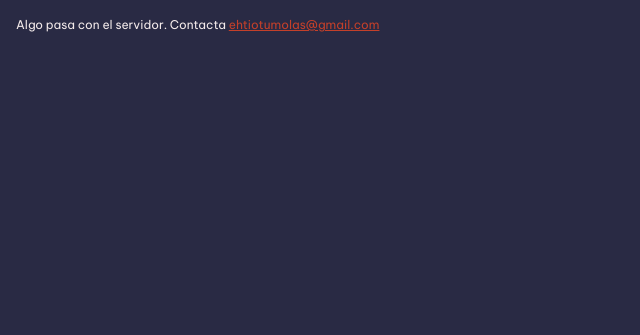
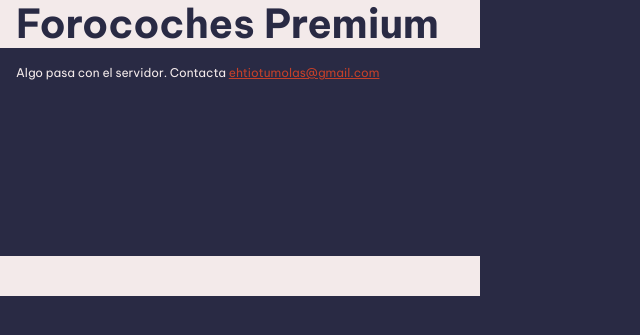
Before and after one commit to ehtiotumolas/forocoches-premium, a Flask app: template templates/popup.html in a window 1280 px wide. Shown: the top 335 px of the page, without its empty margins (0-640 px from the left). Run offline with Flask 3, Linux system fonts and the light colour scheme; the template is opened without the code that fills it, so the values that code supplies are empty; parts of the project's set-up code (start-up, migrations or seed data) failed here and were passed over.

Commit message:
Added icons. Added header and footer

```diff
--- /dev/null
+++ b/static/nav.css
@@ -0,0 +1,131 @@
+.primary-nav {
+  top: 0;
+  bottom: 0;
+  margin-top: auto;
+  margin-bottom: auto;
+  padding-right: 1rem;
+  padding-top: 1rem;
+  display: flex;
+  right: auto;
+  align-items: center;
+}
+
+.nav-list {
+  display: flex;
+  gap: clamp(var(--size-400), 5vw, var(--size-1000));
+  font-size: var(--fs-500);
+  font-weight: var(--fw-regular);
+  justify-content: center;
+  width: auto;
+  height: fit-content;
+}
+
+.primary-nav img {
+  padding-left: .2rem;
+  padding-right: .2rem;
+  width: fit-content;
+  height: var(--fs-600);
+  object-fit: contain;
+}
+
+.nav-element-container {
+  color: var(--clr-primary-400);
+  cursor: pointer;
+  z-index: 10;
+}
+
+.nav-element {
+  display: flex;
+  height: 100%;
+  width: fit-content;
+  align-items: center;
+}
+
+.nav-element:hover {
+  text-decoration: underline;
+}
+
+.mobile-nav-toggle {
+  width: 2.4rem;
+  height: 2rem;
+  display: none;
+  background-color: transparent;
+}
+
+.nav-wrapper {
+  width: 100%;
+  display: flex;
+  align-items: center;
+  justify-content: space-between;
+}
+
+@media (max-width: 55em) {
+  .mobile-nav-toggle {
+      display: block;
+      cursor: pointer;
+      border: 0;
+      padding: .5em;
+      padding-top: .7rem;
+  }
+
+  .primary-nav {
+      display: none;
+      position: absolute;
+      inset: var(--fs-nav) 0rem auto auto;
+      border-bottom-left-radius: var(--size-300);
+      margin-top: 0.25rem;
+      padding: var(--size-400);
+      width: fit-content;
+  }
+
+  .nav-list {
+      gap: var(--size-300);
+      display: grid;
+      text-align: center;
+  }
+
+  .primary-nav[data-visible] {
+      display: block;
+      position: fixed;
+  }
+
+  .mobile-nav-toggle .icon-close {
+      display: none;
+  }
+}
+
+#upIcon img {
+  content: url(../static/images/up.svg);
+}
+
+#upIcon img::after {
+  content: url(../static/images/up_over.png);
+}
+
+#upIcon:hover img {
+  content: url(../static/images/up_over.png);
+}
+
+#infoIcon img {
+  content: url(../static/images/info.svg);
+}
+
+#infoIcon img::after {
+  content: url(../static/images/info_over.svg);
+}
+
+#infoIcon:hover img {
+  content: url(../static/images/info_over.svg);
+}
+
+#donateIcon img {
+  content: url(../static/images/donate.png);
+}
+
+#donateIcon img::after {
+  content: url(../static/images/donate_over.png);
+}
+
+#donateIcon:hover img {
+  content: url(../static/images/donate_over.png);
+}
--- a/static/popup.css
+++ b/static/popup.css
@@ -15,9 +15,13 @@
   margin-bottom: 1.5em;
 }
 
+.popup-body {
+  min-height: 12rem;
+}
+
+
 .container {
-  --max-width: 800px;
-  --padding: 1rem;
+  --padding: .1rem;
   width: min(var(--max-width), 100% - (var(--padding) * 2));
 
   margin-inline: auto;
@@ -34,3 +38,129 @@
 a{
   color: var(--clr-neutral-900);
 }
+
+.message-wrapper {
+  display:flex;
+  flex-direction: column;
+  justify-content: center;
+  align-items: center;
+  width: auto;
+  height: 2rem;
+  gap: 1rem;
+}
+
+.grupo-input {
+    position: relative;
+    text-align: center;
+    margin-left: auto;
+    margin-right: auto;
+    font-family: var(--ff-primary);
+}
+
+.input-message {
+    font-size: var(--fs-600);
+}
+
+.input-button[disabled],
+button:disabled {
+    border: 1px solid #999999;
+    background-color: #cccccc;
+    color: #666666;
+    pointer-events: none;
+    cursor: not-allowed;
+    -webkit-user-select: none;
+    /* Safari */
+    -moz-user-select: none;
+    /* Firefox */
+    -ms-user-select: none;
+    /* IE10+/Edge */
+    user-select: none;
+    /* Standard */
+}
+
+.input-box {
+    padding: 10px 10px 0px 5px;
+    display: flex;
+    margin-left: auto;
+    margin-right: auto;
+    width: 14em;
+    border: none;
+    border-bottom: 1px solid #757575;
+    background-color: var(--clr-primary-400);
+    color: var(--clr-neutral-100);
+    font-weight: var(--fw-regular);
+    font-size: var(--fs-500);
+
+}
+
+.input-box:focus {
+    outline: none;
+}
+
+.input-button {
+    display: block;
+    font-size: var(--fs-button);
+    width: 15em;
+    height: 2.5rem;
+    text-align: center;
+    margin-left: auto;
+    margin-right: auto;
+    margin-bottom: 1rem;
+}
+
+.input-label {
+    color: white;
+    font-weight: var(--fw-regular);
+    font-size: var(--fs-500);
+    position: relative;
+    pointer-events: none;
+    margin-left: auto;
+    margin-right: auto;
+    top: -1.4rem;
+    opacity: 50%;
+    transition: 0.2s ease all;
+    -moz-transition: 0.2s ease all;
+    -webkit-transition: 0.2s ease all;
+}
+
+.input-box:focus~.input-label,
+.input-box:not(:placeholder-shown)~.input-label {
+    top: -3rem;
+    opacity: 100%;
+    font-weight: var(--fw-regular);
+    color: var(--clr-accent-300);
+}
+
+.input-box:focus~.bar:before,
+.input-box:focus~.bar:after {
+    width: 50%;
+}
+
+.bar {
+    position: relative;
+    margin-left: auto;
+    margin-right: auto;
+    display: block;
+    width: 18em;
+}
+
+.bar:before,
+.bar:after {
+    content: '';
+    height: .10rem;
+    width: 0;
+    bottom: 0;
+    position: absolute;
+    background: #ffffff;
+    transition: 0.5s ease all;
+    -moz-transition: 0.5s ease all;
+    -webkit-transition: 0.5s ease all;
+}
+
+.bar:before {
+    left: 50%;
+}
+
+.bar:after {
+    right: 50%;
+}
--- a/static/popup.js
+++ b/static/popup.js
@@ -1,11 +1,11 @@
-import { fetchUsers } from "./users.js";
+import { fetchUsers, buscarUsuario } from "./users.js";
 import { createTable } from "./table.js";
 
 async function start() {
     await fetchUsers()
         .then(() => createTable())
         .then((x) => {
-            if (x.status == 200) {
+            if (x.status != 200) {
                 toggleHidden();
             }
         })
@@ -14,13 +14,29 @@
         });
 }
 
+['click'].forEach(evt => {
+    document.getElementById("submit-buscar")
+        .addEventListener(evt, function (event) {
+            event.preventDefault();
+            this.tabIndex = 1;
+            buscarUsuario(document.getElementById("user-buscar").value, false);
+        });
+});
+
+document.getElementById("user-buscar")
+    .addEventListener("keyup", function (event) {
+        event.preventDefault();
+        if (event.keyCode === 13 && !this.hasAttribute('disabled')) {
+            document.getElementById("submit-buscar").click();
+        }
+    });
+
 export async function getCurrentTab() {
     return await chrome.tabs.query({ active: true, currentWindow: true }).tabs;
 }
 
-toggleHidden();
 start();
 
 function toggleHidden() {
-    $(".container-table, .error-message").toggleClass("visually-hidden");
+    $(".container-table, .container-error").toggleClass("visually-hidden");
 }
--- a/static/style.css
+++ b/static/style.css
@@ -44,13 +44,14 @@
   --fs-body: var(--fs-400);
   --fs-primary-heading: var(--fs-800);
   --fs-secondary-heading: var(--fs-700);
-  --fs-button: var(--fs-300);
+  --fs-button: var(--fs-400);
 
   --size-50: .15rem;
   --size-100: .25rem;
   --size-200: .5rem;
   --size-300: .75rem;
   --size-400: 1rem;
+  --size-450: 1.25rem;
   --size-500: 1.5rem;
   --size-600: 2rem;
   --size-630: 2.3rem;
@@ -59,6 +60,7 @@
   --size-900: 5rem;
   --size-950: 5.5rem;
   --size-1000: 6rem;
+  --size-1400: 10rem;
 }
 
 /* // https://piccalil.li/blog/a-modern-css-reset*/
@@ -274,6 +276,10 @@
   padding-block: var(--size-400);
 }
 
+.padding-block-450 {
+  padding-block: var(--size-450);
+}
+
 .padding-block-500 {
   padding-block: var(--size-500);
 }
--- a/static/table.js
+++ b/static/table.js
@@ -45,7 +45,7 @@
                 chrome.tabs.update(getCurrentTab().id, { url: 'https://forocoches.com/foro/member.php?u=' + user.id })
             });
 
-            row.id = user.id;
+            row.id = user.usuario;
             var position = document.createElement("div");
             position.classList.add("table_cell", "table_cell_first");
             position.innerText = document.getElementsByClassName("table_row").length;
--- a/static/users.js
+++ b/static/users.js
@@ -25,3 +25,22 @@
         return response;
     }
 }
+
+export function buscarUsuario(usuario, auto) {
+    try {
+            var offset = (parseInt(getComputedStyle(document.body).getPropertyValue('--fs-header')) * 16 + 50);
+            var element = document.getElementById(usuario.trim())
+            var pos = element.getBoundingClientRect();
+            var total = (pos.top - offset);
+            if (element.classList != "selRow") element.click();
+            if (!auto)
+            {
+                    window.scrollTo({ top: total, behavior: 'smooth' });
+                    document.getElementById("add-user-message").innerText = "Usuario encontrado!";
+            }
+
+    }
+    catch {
+            document.getElementById("add-user-message").innerText = "Usuario no encontrado en la lista.";
+    }
+}
--- a/templates/popup.html
+++ b/templates/popup.html
@@ -13,19 +13,48 @@
     <link rel=stylesheet type="text/css" href="../static/popup.css">
     <link rel=stylesheet type="text/css" href="../static/table.css">
     <link rel=stylesheet type="text/css" href="../static/style.css">
+    <link rel=stylesheet type="text/css" href="../static/nav.css">
     <title>Document</title>
 </head>
 
 <body>
-    <section>
-        <div class="container-nav">
-            <h1 class="error-message visually-hidden">Algo pasa con el servidor. Contacta <a href="mailto:ehtiotumolas@gmail.com">ehtiotumolas@gmail.com</a></h1>
+    <header class="primary-header bg-neutral-100">
+        <div class="container-header">
+            <div class="nav-wrapper">
+                <div class="fs-primary-heading text-primary-400 fw-bold">Forocoches Premium</div>
+                <nav class="primary-nav bg-neutral-100" id="primary-nav">
+                </nav>
+            </div>
         </div>
-    </section>
-    <section>
-        <div class="container-table">
-            <div class="content-table" id="content-table">
+    </header>
+    <div class="popup-body">
+        <section class="container-error visually-hidden">
+            <div class="container-nav">
+                <h1 class="error-message">Algo pasa con el servidor. Contacta <a
+                        href="mailto:ehtiotumolas@gmail.com">ehtiotumolas@gmail.com</a></h1>
             </div>
+        </section>
+        <section class="container-ranking visually-hidden">
+            <div class="container">
+                <div class="grupo-input">
+                    <input type="input" placeholder=" " class="input-box" id="user-buscar">
+                    <span class="bar"></span>
+                    <label class="input-label">Nombre de Usuario</label>
+                    <button class="button input-button" id="submit-buscar">Buscar</button>
+                </div>
+                <div class="message-wrapper">
+                    <label class="input-message" id="add-user-message"></label>
+                    <label class="input-info"></label>
+
+                </div>
+                <div class="container-table">
+                    <div class="content-table" id="content-table">
+                    </div>
+                </div>
+        </section>
+    </div>
+    <section class="cta | clr-neutral-100 bg-neutral-100 text-primary-400 padding-block-450">
+        <div class="container-footer">
         </div>
     </section>
 </body>
```
Also changed, not shown: images/browserconfig.xml (added, +9 -0 lines), images/android-chrome-192x192.png (added), images/android-chrome-384x384.png (added), images/apple-touch-icon.png (added), images/favicon-16x16.png (added), images/favicon-32x32.png (added), images/favicon.ico (added), images/mstile-150x150.png (added), images/safari-pinned-tab.svg (added), images/site.webmanifest (added).
